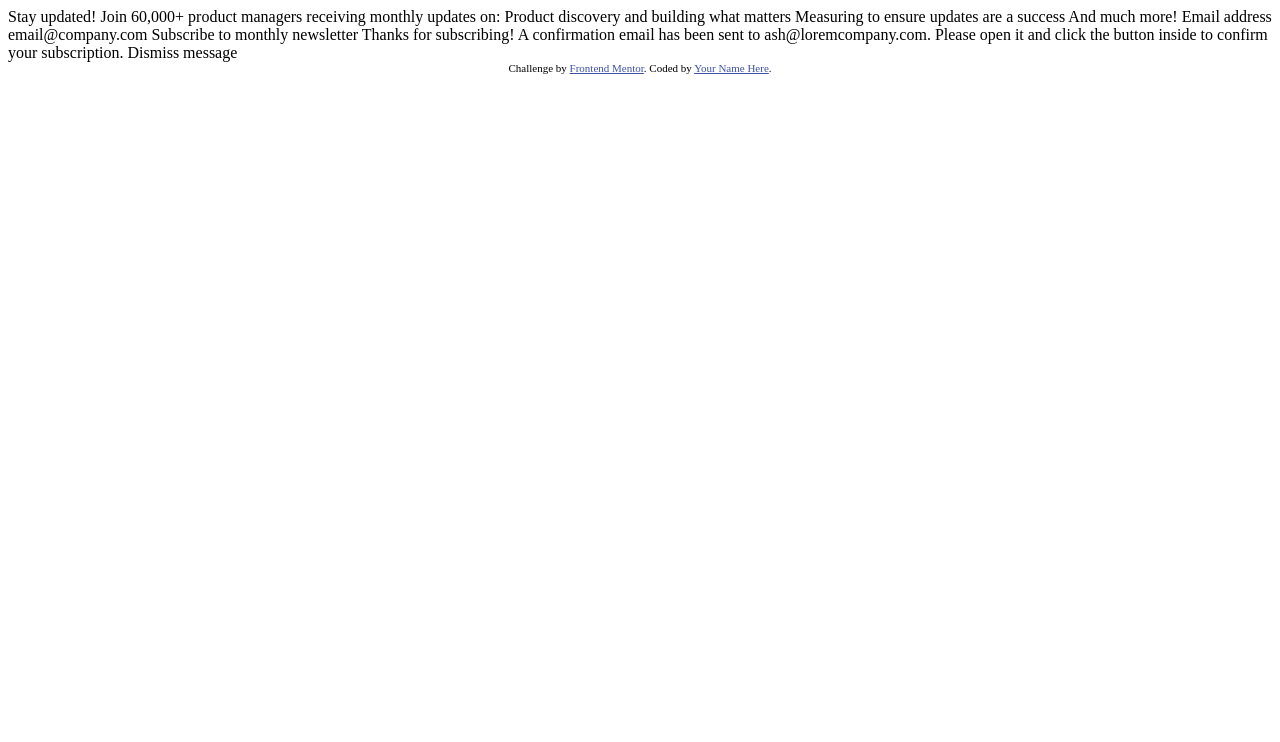
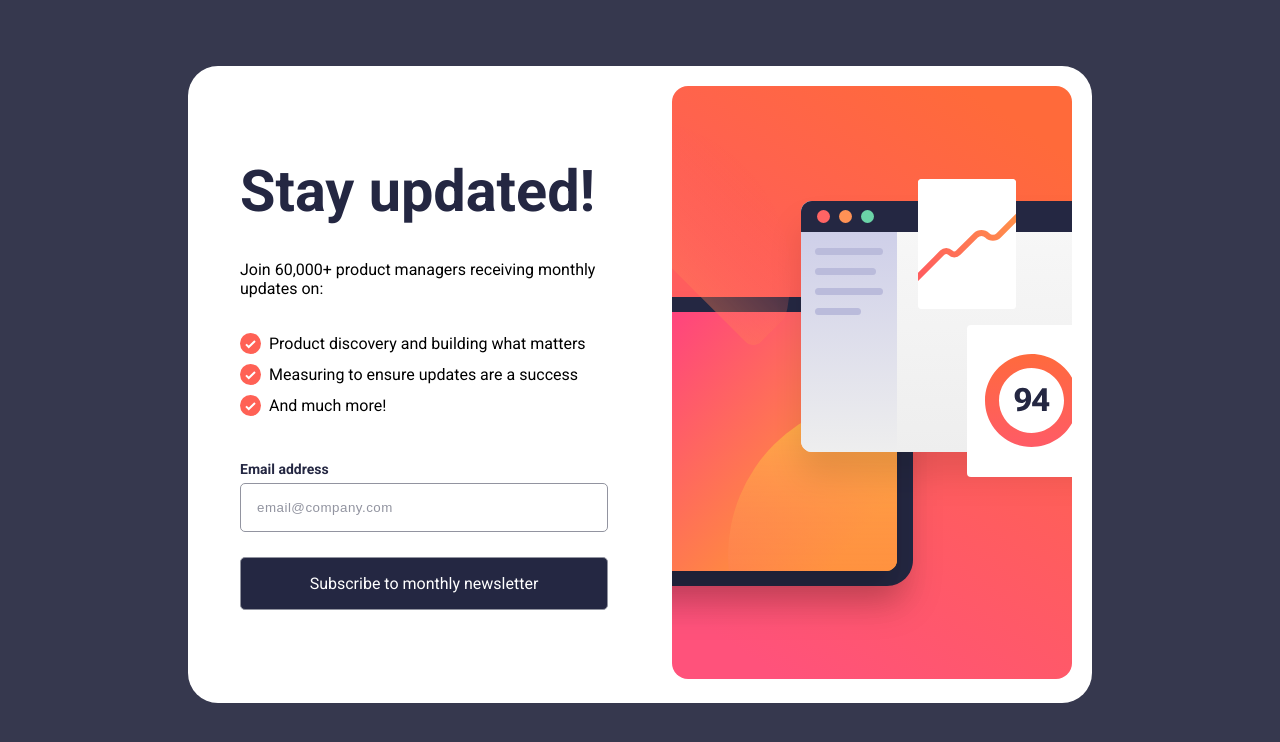
Before and after one commit to mthsimao/newsletter-project, a plain HTML site: page index.html in a window 1280 px wide. Drawn offline with Linux system fonts and the light colour scheme.

Commit message:
html and css finished

```diff
--- a/index.html
+++ b/index.html
@@ -3,10 +3,10 @@
 <head>
   <meta charset="UTF-8">
   <meta name="viewport" content="width=device-width, initial-scale=1.0"> <!-- displays site properly based on user's device -->
-
+  <link rel="stylesheet" href="style.css">
   <link rel="icon" type="image/png" sizes="32x32" href="./assets/images/favicon-32x32.png">
 
-  <title>Frontend Mentor | Newsletter sign-up form with success message</title>
+  <title>Newsletter | Frontend Mentor</title>
 
   <!-- Feel free to remove these styles or customise in your own stylesheet 👍 -->
   <style>
@@ -15,38 +15,67 @@
   </style>
 </head>
 <body>
+  <main>
+    <!-- Sign-up form start -->
+    <div class="main-card">
 
-  <!-- Sign-up form start -->
+      <div class="card-flex">
 
-  Stay updated!
+        <div class="card-text">
+          <h1>Stay updated!</h1>
 
-  Join 60,000+ product managers receiving monthly updates on:
+          <p>Join 60,000+ product managers receiving monthly updates on:</p>
 
-  Product discovery and building what matters
-  Measuring to ensure updates are a success
-  And much more!
+          <ul>
+            <li><img src="assets/images/icon-list.svg">Product discovery and building what matters</li>
+            <li><img src="assets/images/icon-list.svg">Measuring to ensure updates are a success</li>
+            <li><img src="assets/images/icon-list.svg">And much more!</li>
+          </ul>
 
-  Email address
-  email@company.com
+          <div class="email-box">
 
-  Subscribe to monthly newsletter
+            <form id="emailForm">
+              <label for="#iemail">Email address</label>
+              <input type="email" name="email" id="iemail" placeholder="email@company.com">
 
-  <!-- Sign-up form end -->
+              <input type="submit" value="Subscribe to monthly newsletter" class="btn-subscribe">
+            </form>
 
-  <!-- Success message start -->
+          </div><!-- email box -->
 
-  Thanks for subscribing!
+        </div><!--card text-->
 
-  A confirmation email has been sent to ash@loremcompany.com.
-  Please open it and click the button inside to confirm your subscription.
+        <div class="card-image">
+          <img src="assets/images/illustration-sign-up-desktop.svg" alt="Illustration image">
+        </div><!--card image-->
 
-  Dismiss message
+      </div><!-- flex -->
 
-  <!-- Success message end -->
+    </div><!-- main card -->
 
-  <div class="attribution">
-    Challenge by <a href="https://www.frontendmentor.io?ref=challenge" target="_blank">Frontend Mentor</a>.
-    Coded by <a href="#">Your Name Here</a>.
-  </div>
+    <!-- Success message start -->
+    <div class="success">
+
+      <div class="success-message">
+
+        <img src="assets/images/icon-success.svg" class="sc-icon">
+
+        <div class="success-text">
+          <h1>Thanks for subscribing!</h1>
+          <p>
+            A confirmation email has been sent to <strong>ash@loremcompany.com</strong>.
+            Please open it and click the button inside to confirm your subscription.
+          </p>
+        </div><!--success text-->
+
+        <button class="btn-dimiss">Dismiss message</button>
+      </div><!-- success message-->
+
+    </div><!-- success main -->
+
+  </main>
+
+  <script src="script.js"></script>
+
 </body>
 </html>
--- /dev/null
+++ b/script.js
@@ -0,0 +1,38 @@
+const btn_subscribe = document.querySelector('.btn-subscribe')
+const btn_dimiss = document.querySelector('.btn-dimiss')
+
+const main_card = document.querySelector('.main-card')
+const main_message = document.querySelector('.success')
+
+const emailInput = document.querySelector('#iemail')
+const emailForm = document.querySelector('#emailForm')
+
+// Event that controls after submit of form
+
+emailForm.addEventListener("submit", function(event) {
+    event.preventDefault();
+    const email = emailInput.value;
+    const isValid = validateEmail(email)
+    // validate email
+
+    if(isValid) {
+        btn_subscribe.addEventListener('click', () => {
+            main_card.classList.toggle('dn')
+            main_message.classList.toggle('db')
+        })
+
+        btn_dimiss.addEventListener('click', () => {
+            main_card.classList.toggle('dn')
+            main_message.classList.toggle('db')
+        })
+    } else {
+
+    }
+})
+
+// validate function
+
+const validateEmail = (email) => {
+    const regex = /^[^\s]+@[^\s]+\.[^\s]+$/
+    return regex.test(email);
+}
--- /dev/null
+++ b/style.css
@@ -0,0 +1,173 @@
+@charset "UTF-8";
+
+@import url('https://fonts.googleapis.com/css2?family=Roboto:wght@400;700&display=swap');
+
+:root {
+    --tomato: hsl(4, 100%, 67%);
+    --tomato2:rgb(255, 135, 87);
+    --Dark-Slate-Grey: hsl(234, 29%, 20%);
+    --Charcoal-rey: hsl(235, 18%, 26%);
+    --Grey: hsl(231, 7%, 60%);
+    --White: hsl(0, 0%, 100%);
+
+    --font-roboto: "Roboto", 'sans-serif';
+}
+
+* {
+    margin: 0;
+    padding: 0;
+    box-sizing: border-box;
+}
+
+body {
+    background-color: var(--Charcoal-rey);
+    font-family: var(--font-roboto);
+    font-size: 16px;
+    height: 100vh;
+}
+
+main {
+    display: flex;
+    flex-direction: column;
+    justify-content: center;
+    align-items: center;
+    height: 96%;
+}
+
+.main-card {
+    background-color: var(--White);
+    padding: 20px;
+    border-radius: 30px;
+}
+
+.card-flex {
+    display: flex;
+    flex-direction: row;
+    justify-content: center;
+    align-items: center;
+    gap: 4rem;
+}
+
+.card-text {
+    display: flex;
+    flex-direction: column;
+    align-items: left;
+    gap: 2.2rem;
+    width: 400px;
+    padding-left: 2rem;
+}
+
+.card-text h1 {
+    color: var(--Dark-Slate-Grey);
+    font-size: 3.6rem;
+}
+
+.card-text p {
+    font-size: 16px;
+}
+
+ul li {
+    list-style-type: none;
+    display: flex;
+    align-items: center;
+    gap: 8px;
+    padding-bottom: 10px;
+}
+
+.email-box {
+    display: flex;
+    flex-direction: column;
+    gap: 1.6rem;
+}
+
+#emailForm {
+    display: flex;
+    flex-direction: column;
+    gap: 6px;
+
+}
+
+.email-box label {
+    color: var(--Dark-Slate-Grey);
+    font-size: 14px;
+    font-weight: bold;
+}
+
+.email-box input {
+    border: 1px solid var(--Grey);
+    border-radius: 5px;
+    outline: none;
+    padding: 16px;
+}
+
+.email-box input[type=email] {
+    margin-bottom: 1.2rem;
+}
+
+.email-box input::placeholder {
+    color: var(--Grey);
+    letter-spacing: .5px;
+}
+
+.btn-subscribe, .btn-dimiss {
+    width: 100%;
+    background-color: var(--Dark-Slate-Grey);
+    color: white;
+    padding: 16px;
+    border-radius: 5px;
+    border: none;
+    outline: none;
+    cursor: pointer;
+    font-family: var(--font-roboto);
+    font-size: 1rem;
+}
+
+.btn-subscribe:hover, .btn-dimiss:hover {
+    background: linear-gradient(45deg, rgb(238, 39, 132), var(--tomato2));
+    text-shadow: 1px 1px 0px rgba(0, 0, 0, 0.267);
+}
+
+.error {
+
+}
+
+.success {
+    display: none;
+}
+
+.success-message {
+    background-color: var(--White);
+    padding: 50px;
+    border-radius: 30px;
+    max-width: 480px;
+    display: flex;
+    flex-direction: column;
+    gap: 2rem;
+}
+
+.success-text {
+    display: flex;
+    flex-direction: column;
+    gap: 1rem;
+}
+
+.success-message h1 {
+    font-size: 2.8rem;
+}
+
+.success-message p {
+    letter-spacing: .2px;
+    line-height: 1.2rem;
+}
+
+.sc-icon {
+    width: 64px;
+}
+
+.dn {
+    display: none;
+}
+
+.db{
+    display: block;
+}
```
